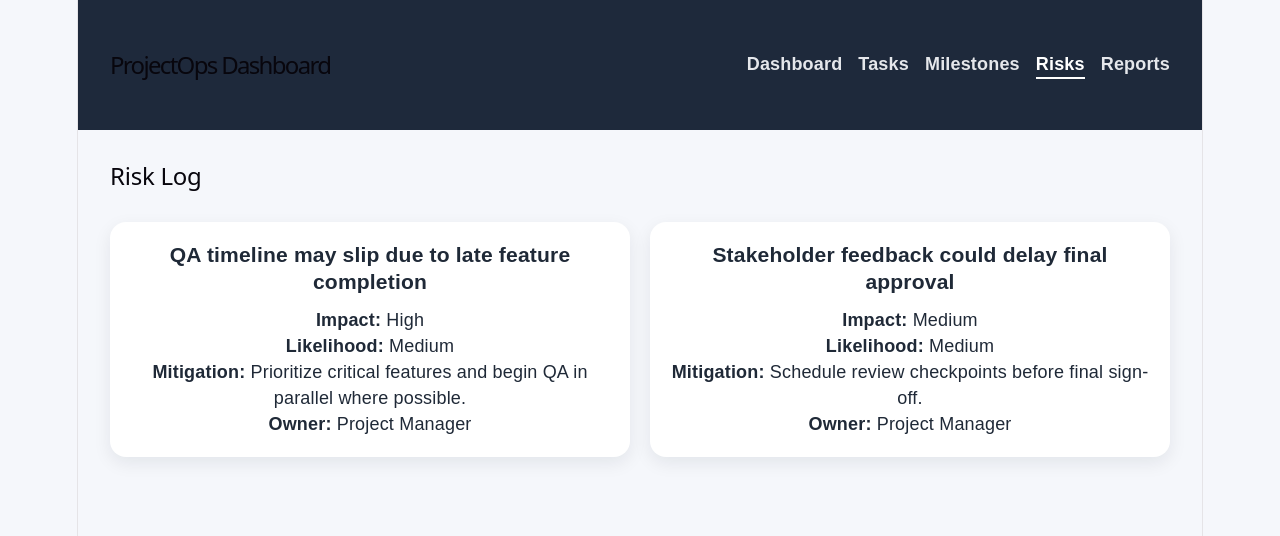
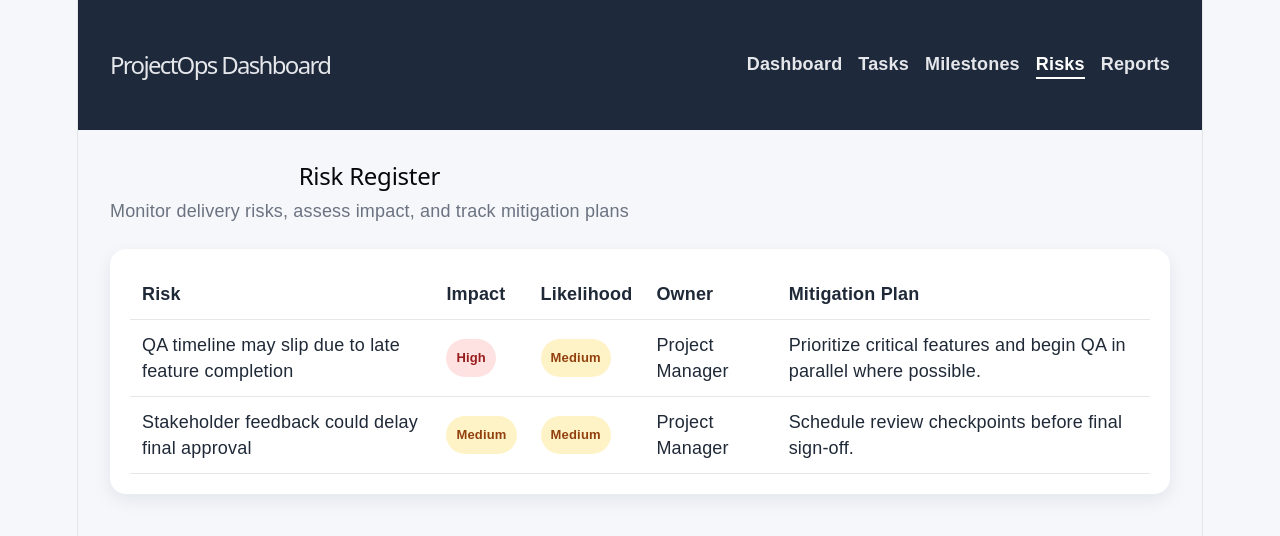
Before and after one commit to momycani/projectops-dashboard, a React (Vite) app: page /risks in a window 1280 px wide. Shown: the top 536 px of the page. Built offline with nearby package versions, Linux system fonts and the light colour scheme.

Commit message:
upgrade risks page risk register

```diff
--- a/src/index.css
+++ b/src/index.css
@@ -77,6 +77,7 @@ h1 {
   font-size: 56px;
   letter-spacing: -1.68px;
   margin: 32px 0;
+  color: #e5e7eb;
   @media (max-width: 1024px) {
     font-size: 36px;
     margin: 20px 0;
@@ -448,3 +449,26 @@ td {
   color: #64748b;
   font-size: 14px;
 }
+
+.risk-pill {
+  display: inline-block;
+  padding: 6px 10px;
+  border-radius: 999px;
+  font-size: 13px;
+  font-weight: 700;
+}
+
+.risk-pill.high {
+  background: #fee2e2;
+  color: #991b1b;
+}
+
+.risk-pill.medium {
+  background: #fef3c7;
+  color: #92400e;
+}
+
+.risk-pill.low {
+  background: #dcfce7;
+  color: #166534;
+}
--- a/src/pages/Risks.tsx
+++ b/src/pages/Risks.tsx
@@ -4,19 +4,45 @@ export default function Risks() {
   return (
     <div>
       <div className="page-header">
-        <h2>Risk Log</h2>
+        <div>
+          <h2>Risk Register</h2>
+          <p className="subtext">
+            Monitor delivery risks, assess impact, and track mitigation plans
+          </p>
+        </div>
       </div>
 
-      <div className="list-grid">
-        {risks.map((risk) => (
-          <div className="card" key={risk.id}>
-            <h3>{risk.risk}</h3>
-            <p><strong>Impact:</strong> {risk.impact}</p>
-            <p><strong>Likelihood:</strong> {risk.likelihood}</p>
-            <p><strong>Mitigation:</strong> {risk.mitigation}</p>
-            <p><strong>Owner:</strong> {risk.owner}</p>
-          </div>
-        ))}
+      <div className="table-card">
+        <table>
+          <thead>
+            <tr>
+              <th>Risk</th>
+              <th>Impact</th>
+              <th>Likelihood</th>
+              <th>Owner</th>
+              <th>Mitigation Plan</th>
+            </tr>
+          </thead>
+          <tbody>
+            {risks.map((risk) => (
+              <tr key={risk.id}>
+                <td>{risk.risk}</td>
+                <td>
+                  <span className={`risk-pill ${risk.impact.toLowerCase()}`}>
+                    {risk.impact}
+                  </span>
+                </td>
+                <td>
+                  <span className={`risk-pill ${risk.likelihood.toLowerCase()}`}>
+                    {risk.likelihood}
+                  </span>
+                </td>
+                <td>{risk.owner}</td>
+                <td>{risk.mitigation}</td>
+              </tr>
+            ))}
+          </tbody>
+        </table>
       </div>
     </div>
   );
```
